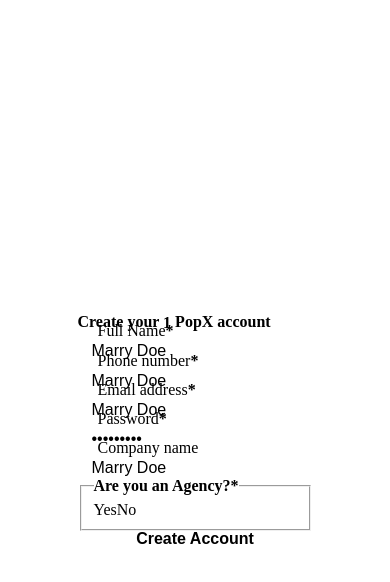
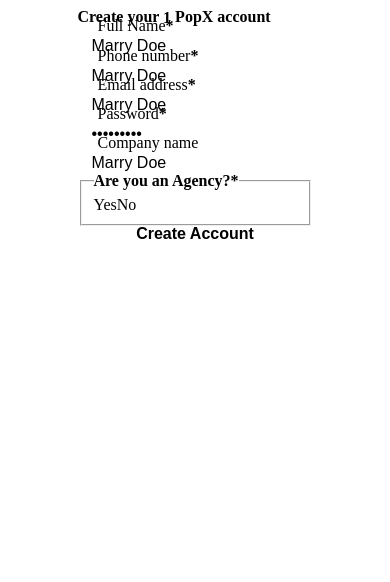
Before and after one commit to HarshYadav1711/EduVista, a React (Vite) app: page /signup in a window 390 px wide. Shown: the top 582 px of the page. Built offline with nearby package versions, Linux system fonts and the light colour scheme; the HTML template or start-up script is replaced by a standard one.

Commit message:
fix: stabilize centered mobile frame and enforce consistent viewport composition

```diff
--- a/src/components/AppShell.module.css
+++ b/src/components/AppShell.module.css
@@ -1,6 +1,6 @@
 .canvas {
-  min-height: 100vh;
-  min-height: 100dvh;
+  height: 100%;
+  min-height: 0;
   width: 100%;
   max-width: 100vw;
   display: flex;
@@ -12,6 +12,5 @@
   padding-bottom: max(var(--shell-padding), env(safe-area-inset-bottom, 0px));
   padding-left: max(var(--shell-padding), env(safe-area-inset-left, 0px));
   background: var(--color-canvas);
-  overflow-x: hidden;
-  overflow-y: auto;
+  overflow: hidden;
 }
--- a/src/components/MobileFrame.module.css
+++ b/src/components/MobileFrame.module.css
@@ -1,14 +1,20 @@
+/*
+ * Fixed-size preview: same dimensions on every route.
+ * Scroll only inside .inner — document never scrolls.
+ */
 .frame {
+  box-sizing: border-box;
   width: var(--frame-width);
-  max-width: min(var(--frame-width), 100%);
-  min-height: var(--frame-min-height);
-  flex-shrink: 0;
+  max-width: min(var(--frame-width), calc(100vw - 32px));
+  flex: 0 0 auto;
+  height: min(var(--frame-min-height), 100%);
+  max-height: 100%;
   border-radius: var(--frame-radius);
   border: var(--frame-border);
   box-shadow: var(--shadow-frame);
   display: flex;
   flex-direction: column;
-  overflow-x: clip;
+  overflow: hidden;
 }
 
 .surfaceLogin {
@@ -20,8 +26,13 @@
 }
 
 .inner {
-  flex: 1;
+  flex: 1 1 auto;
+  min-height: 0;
+  width: 100%;
+  overflow-x: hidden;
+  overflow-y: auto;
+  overscroll-behavior: contain;
+  -webkit-overflow-scrolling: touch;
   display: flex;
   flex-direction: column;
-  min-height: 0;
 }
--- a/src/pages/Landing.module.css
+++ b/src/pages/Landing.module.css
@@ -1,8 +1,10 @@
 .screen {
-  flex: 1;
+  box-sizing: border-box;
+  width: 100%;
+  flex: 0 0 auto;
+  min-height: 100%;
   display: flex;
   flex-direction: column;
-  min-height: 100%;
 }
 
 .topSpace {
--- a/src/pages/Login.module.css
+++ b/src/pages/Login.module.css
@@ -1,5 +1,8 @@
 .screen {
-  flex: 1;
+  box-sizing: border-box;
+  width: 100%;
+  flex: 0 0 auto;
+  min-height: 100%;
   display: flex;
   flex-direction: column;
   padding: var(--space-12) var(--page-gutter) var(--space-11);
--- a/src/pages/Profile.module.css
+++ b/src/pages/Profile.module.css
@@ -1,5 +1,8 @@
 .screen {
-  flex: 1;
+  box-sizing: border-box;
+  width: 100%;
+  flex: 0 0 auto;
+  min-height: 100%;
   display: flex;
   flex-direction: column;
   padding-bottom: var(--space-12);
--- a/src/pages/Signup.module.css
+++ b/src/pages/Signup.module.css
@@ -1,5 +1,8 @@
 .screen {
-  flex: 1;
+  box-sizing: border-box;
+  width: 100%;
+  flex: 0 0 auto;
+  min-height: 100%;
   display: flex;
   flex-direction: column;
   padding: var(--space-10) var(--page-gutter) var(--space-11);
@@ -38,8 +41,6 @@
 .form {
   display: flex;
   flex-direction: column;
-  flex: 1;
-  min-height: 0;
 }
 
 .fields {
--- a/src/styles/global.css
+++ b/src/styles/global.css
@@ -8,13 +8,16 @@
 
 html {
   height: 100%;
+  overflow: hidden;
   -webkit-text-size-adjust: 100%;
   text-size-adjust: 100%;
 }
 
 body {
   margin: 0;
-  min-height: 100%;
+  height: 100%;
+  max-height: 100dvh;
+  overflow: hidden;
   font-family: var(--font-sans);
   font-size: var(--font-body);
   line-height: var(--lh-body);
@@ -26,8 +29,9 @@
 }
 
 #root {
-  min-height: 100vh;
-  min-height: 100dvh;
+  height: 100dvh;
+  max-height: 100dvh;
+  overflow: hidden;
 }
 
 button {
--- a/src/styles/tokens.css
+++ b/src/styles/tokens.css
@@ -35,9 +35,9 @@
 
   --frame-width: 375px;
   --frame-min-height: 812px;
-  --frame-radius: 0;
+  --frame-radius: 12px;
   --frame-border: 1px solid var(--color-frame-border);
-  --shadow-frame: 0 12px 40px rgba(0, 0, 0, 0.08);
+  --shadow-frame: 0 12px 40px rgba(0, 0, 0, 0.1);
 
   /* —— Spacing rhythm (8px base; XD gutters 24px) —— */
   --space-0: 0;
```
